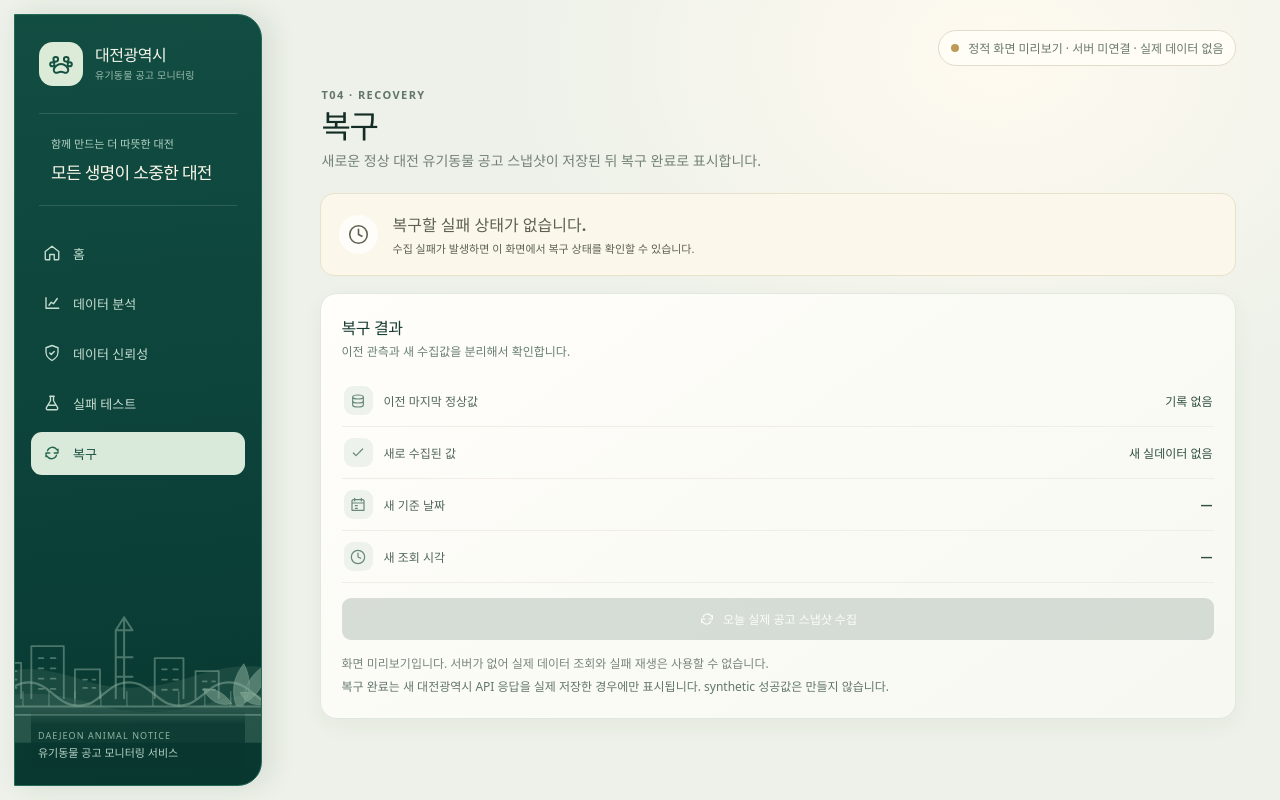
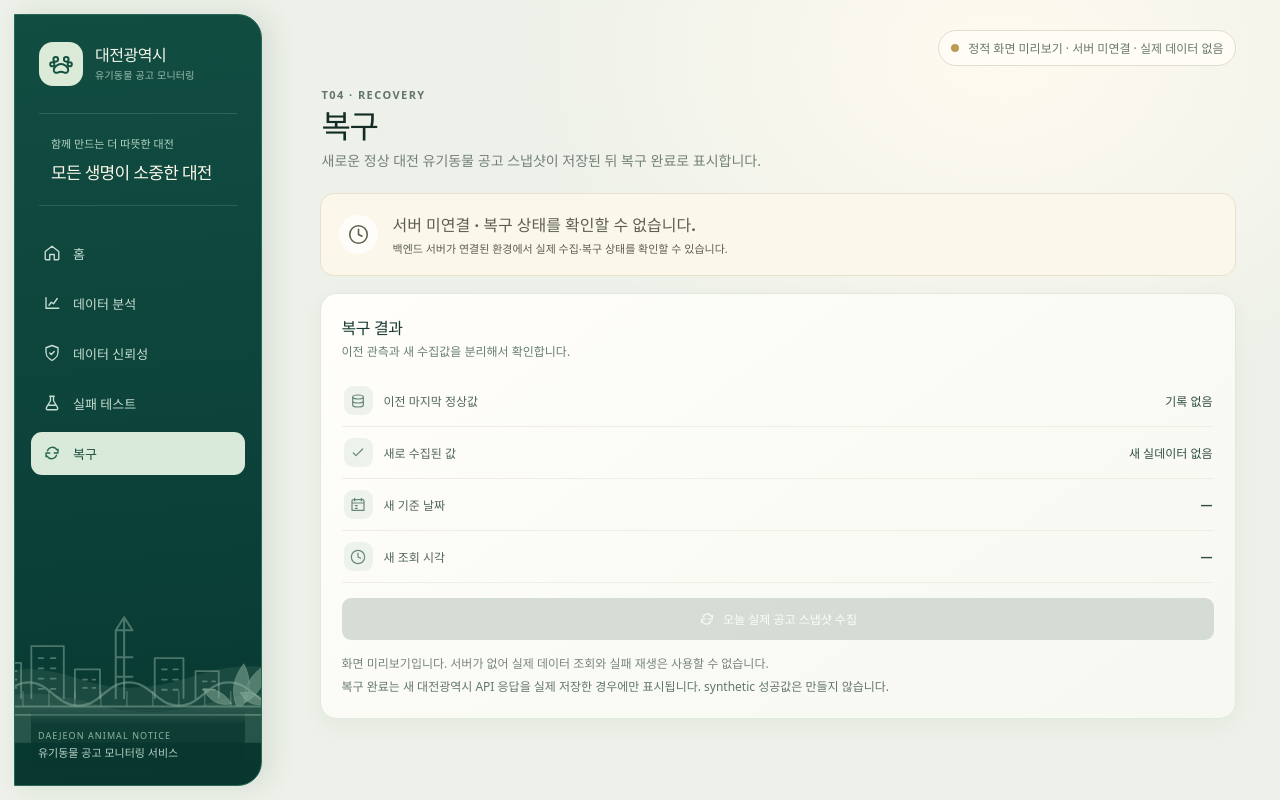
Before and after one commit to eldi96/T04-animal-monitor, a React (Vite) app in the folder frontend/: page / in a window 1280 px wide. Both pictures are taken after a click on the button "복구". Built offline with nearby package versions, Linux system fonts and the light colour scheme; no server answers; a web font is replaced by a local one.

Commit message:
Update RecoveryPage.tsx

```diff
--- a/frontend/src/pages/RecoveryPage.tsx
+++ b/frontend/src/pages/RecoveryPage.tsx
@@ -6,7 +6,7 @@ export function RecoveryPage({ view, onRecover, busy, notice, apiAvailable }: {
   const failed = view?.status === "FAILED";
   return <div className="page-stack">
     <header className="page-header"><p className="eyebrow">T04 · RECOVERY</p><h1>복구</h1><p>새로운 정상 대전 유기동물 공고 스냅샷이 저장된 뒤 복구 완료로 표시합니다.</p></header>
-    <section className={`recovery-banner ${recovered ? "success" : failed ? "failed" : "waiting"}`}><div className="banner-icon"><Icon name={recovered ? "check" : failed ? "alert" : "clock"} /></div><div><h2>{recovered ? "데이터가 정상적으로 복구되었습니다." : failed ? "새 실제 데이터 확인이 필요합니다." : "복구할 실패 상태가 없습니다."}</h2><p>{recovered ? "새로 수집된 실제 기록을 현재 데이터로 표시합니다." : failed ? "마지막 정상값은 보존 중입니다. 새 수집값이 저장되기 전까지 최신값으로 표시하지 않습니다." : "수집 실패가 발생하면 이 화면에서 복구 상태를 확인할 수 있습니다."}</p></div></section>
+    <section className={`recovery-banner ${recovered ? "success" : failed ? "failed" : "waiting"}`}><div className="banner-icon"><Icon name={recovered ? "check" : failed ? "alert" : "clock"} /></div><div><h2>{recovered ? "데이터가 정상적으로 복구되었습니다." : failed ? "새 실제 데이터 확인이 필요합니다." : !apiAvailable ? "서버 미연결 · 복구 상태를 확인할 수 없습니다." : "복구할 실패 상태가 없습니다."}</h2><p>{recovered ? "새로 수집된 실제 기록을 현재 데이터로 표시합니다." : failed ? "마지막 정상값은 보존 중입니다. 새 수집값이 저장되기 전까지 최신값으로 표시하지 않습니다." : !apiAvailable ? "백엔드 서버가 연결된 환경에서 실제 수집·복구 상태를 확인할 수 있습니다." : "수집 실패가 발생하면 이 화면에서 복구 상태를 확인할 수 있습니다."}</p></div></section>
     <section className="surface-card recovery-results"><div className="section-heading"><div><h2>복구 결과</h2><p>이전 관측과 새 수집값을 분리해서 확인합니다.</p></div></div><div className="recovery-row"><span className="recovery-icon"><Icon name="database" /></span><div><small>이전 마지막 정상값</small><strong>{view?.last_known_good ? `${view.last_known_good.value.toLocaleString("ko-KR")} ${view.last_known_good.unit}` : "기록 없음"}</strong></div></div><div className="recovery-row"><span className="recovery-icon"><Icon name="check" /></span><div><small>새로 수집된 값</small><strong>{recovered && view.current_latest ? `${view.current_latest.value.toLocaleString("ko-KR")} ${view.current_latest.unit}` : "새 실데이터 없음"}</strong></div></div><div className="recovery-row"><span className="recovery-icon"><Icon name="calendar" /></span><div><small>새 기준 날짜</small><strong>{recovered ? view.current_latest?.basis_date : "—"}</strong></div></div><div className="recovery-row"><span className="recovery-icon"><Icon name="clock" /></span><div><small>새 조회 시각</small><strong>{recovered ? view.current_latest?.fetched_at_kst : "—"}</strong></div></div>
       <button className="primary-action" disabled={busy || !apiAvailable} onClick={onRecover}><Icon name="rotate" />{busy ? "확인 중" : failed ? "새 실제 데이터로 복구 확인" : "오늘 실제 공고 스냅샷 수집"}</button><p className="notice-line" role="status">{notice}</p><p className="privacy-note">복구 완료는 새 대전광역시 API 응답을 실제 저장한 경우에만 표시됩니다. synthetic 성공값은 만들지 않습니다.</p></section>
   </div>;
```
